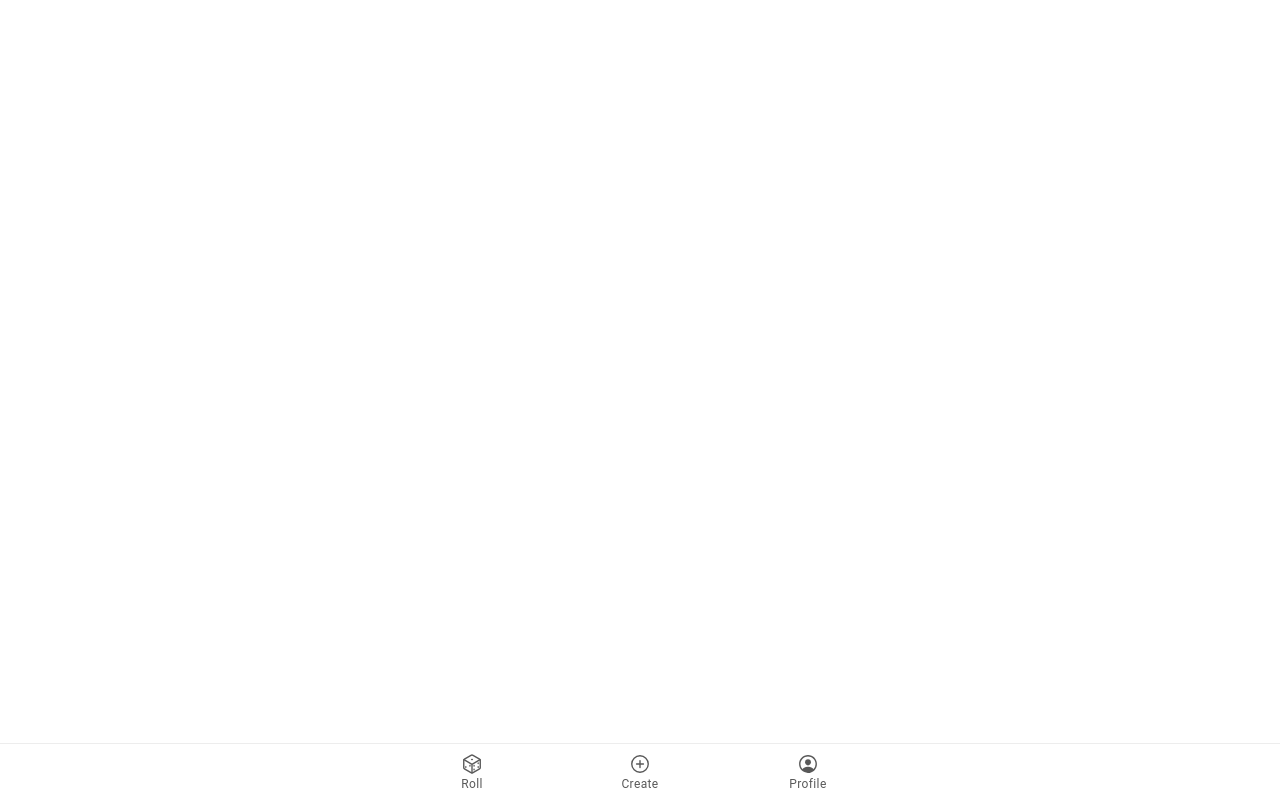
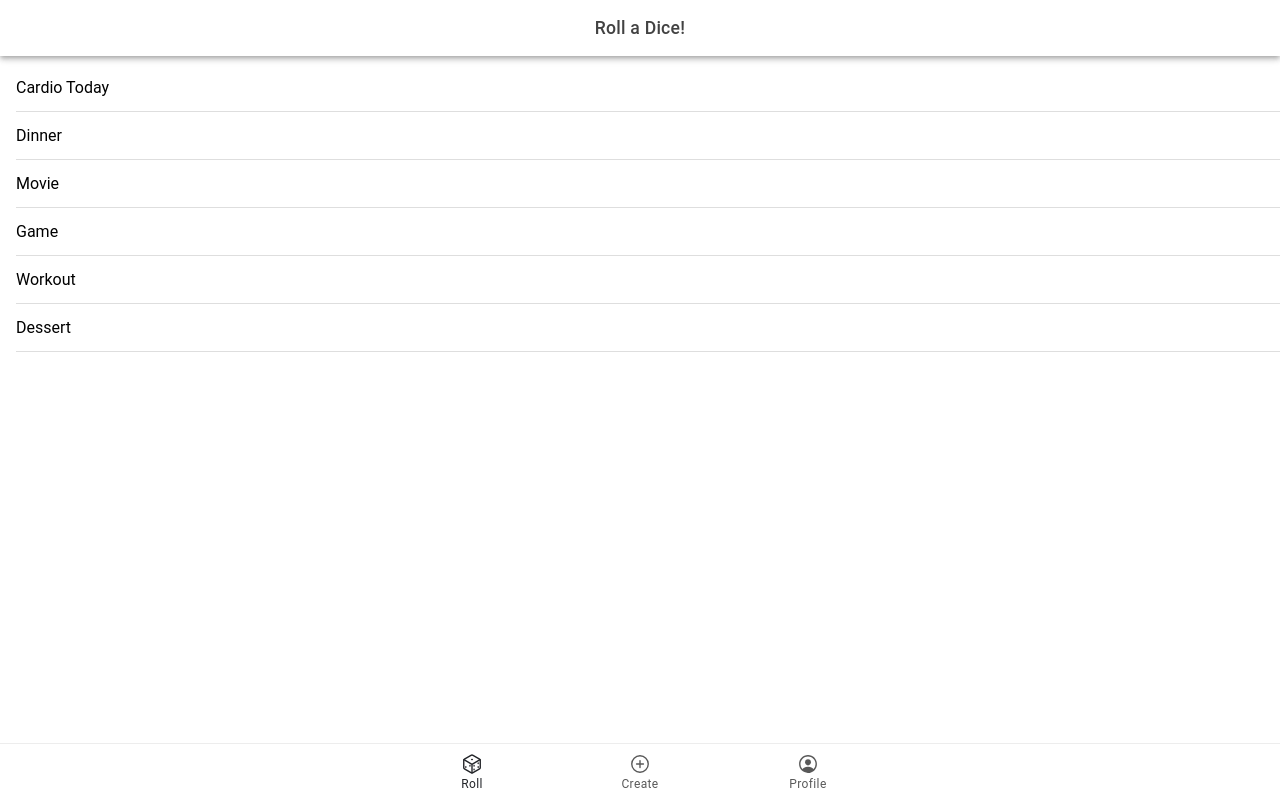
Before and after one commit to zheref/ChoiceDice, a React (Vite) app in the folder choice-dice-ionic/: page /roll in a window 1280 px wide. Built offline with nearby package versions, Linux system fonts and the light colour scheme.

Commit message:
Make navigation progress on ionic version

```diff
--- a/choice-dice-ionic/src/App.tsx
+++ b/choice-dice-ionic/src/App.tsx
@@ -33,6 +33,7 @@
 
 /* Theme variables */
 import './ui/theme/variables.css';
+import RollDetail from './ui/pages/RollDetail';
 
 setupIonicReact();
 
@@ -41,9 +42,10 @@
     <IonReactRouter>
       <IonTabs>
         <IonRouterOutlet>
-          <Route exact path="/tab1">
+          <Route exact path="/roll">
             <Roll />
           </Route>
+          <Route path="/roll/:id" component={RollDetail} />
           <Route exact path="/tab2">
             <Tab2 />
           </Route>
@@ -51,11 +53,12 @@
             <Tab3 />
           </Route>
           <Route exact path="/">
-            <Redirect to="/tab1" />
+            <Redirect to="/roll" />
           </Route>
         </IonRouterOutlet>
+
         <IonTabBar slot="bottom">
-          <IonTabButton tab="tab1" href="/tab1">
+          <IonTabButton tab="tab1" href="/roll">
             <IonIcon aria-hidden="true" icon={diceOutline} />
             <IonLabel>Roll</IonLabel>
           </IonTabButton>
--- a/choice-dice-ionic/src/core/rollStore.ts
+++ b/choice-dice-ionic/src/core/rollStore.ts
@@ -1,12 +1,17 @@
 import { PayloadAction, createSlice } from "@reduxjs/toolkit";
 
-interface Dice {
+export interface Dice {
     id: number;
     name: string;
     options: string[];
 }
-export interface RollState {
+
+export class RollState {
     dices: Dice[];
+
+    constructor(dices: Dice[]) {
+        this.dices = dices;
+    }
 }
 
 const exampleDices: Dice[] = [
--- a/choice-dice-ionic/src/ui/pages/Roll/index.tsx
+++ b/choice-dice-ionic/src/ui/pages/Roll/index.tsx
@@ -28,7 +28,7 @@
         <IonList>
           {dices.map(dice => (
             <IonItemSliding key={dice.id}>
-              <IonItem key={dice.id}>
+              <IonItem key={dice.id} routerLink={`/roll/${dice.id}`}>
                 <IonLabel>{dice.name}</IonLabel>
               </IonItem>
               <IonItemOptions side="end">
--- /dev/null
+++ b/choice-dice-ionic/src/ui/pages/RollDetail/index.tsx
@@ -0,0 +1,40 @@
+import { IonChip, IonContent, IonHeader, IonItem, IonList, IonPage, IonTitle, IonToolbar } from "@ionic/react";
+import { RouteComponentProps } from "react-router";
+import { RootState } from "../../../core/appStore";
+import { useSelector } from "react-redux";
+import { Dice } from "../../../core/rollStore";
+
+interface RollDetailProps extends RouteComponentProps<{ id: string; }> {}
+type Optional<T> = T | undefined;
+// type OptionalDice = Dice | undefined
+
+const RollDetail: React.FC<RollDetailProps> = (props) => {
+    const dice: Optional<Dice> = useSelector( (state: RootState) => {
+        return state.roll.dices.find( dice =>
+            `${dice.id}` === props.match.params.id
+        )
+    })
+
+    return (
+        <IonPage>
+            <IonHeader>
+                <IonToolbar>
+                    <IonTitle>
+                        {dice?.name}
+                    </IonTitle>
+                </IonToolbar>
+            </IonHeader>
+            <IonContent>
+                <IonList>
+                    {dice?.options.map( option => (
+                        <IonItem>
+                            {option}
+                        </IonItem>
+                    ))}
+                </IonList>
+            </IonContent>
+        </IonPage>
+    );
+}
+
+export default RollDetail;
```
